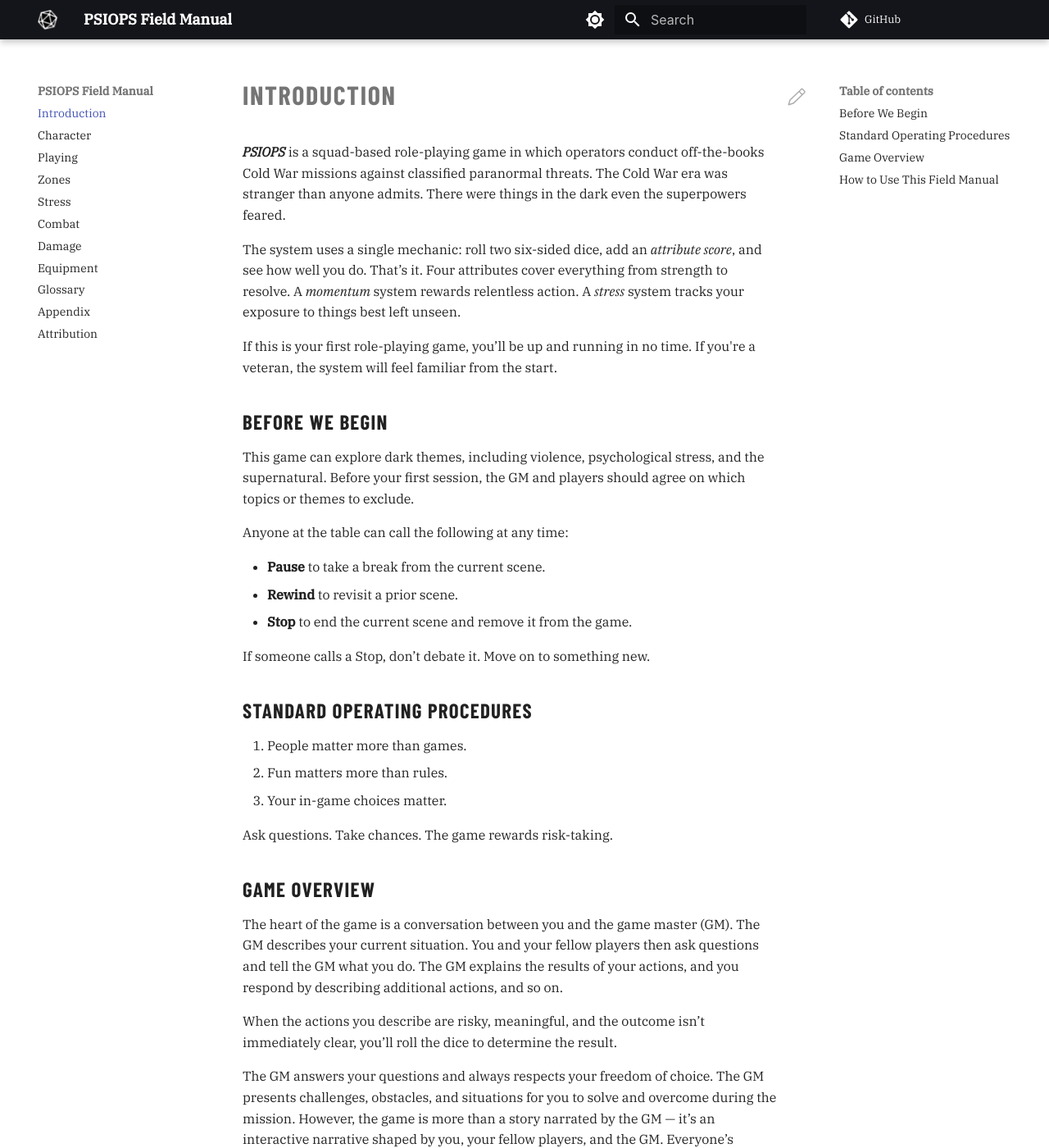
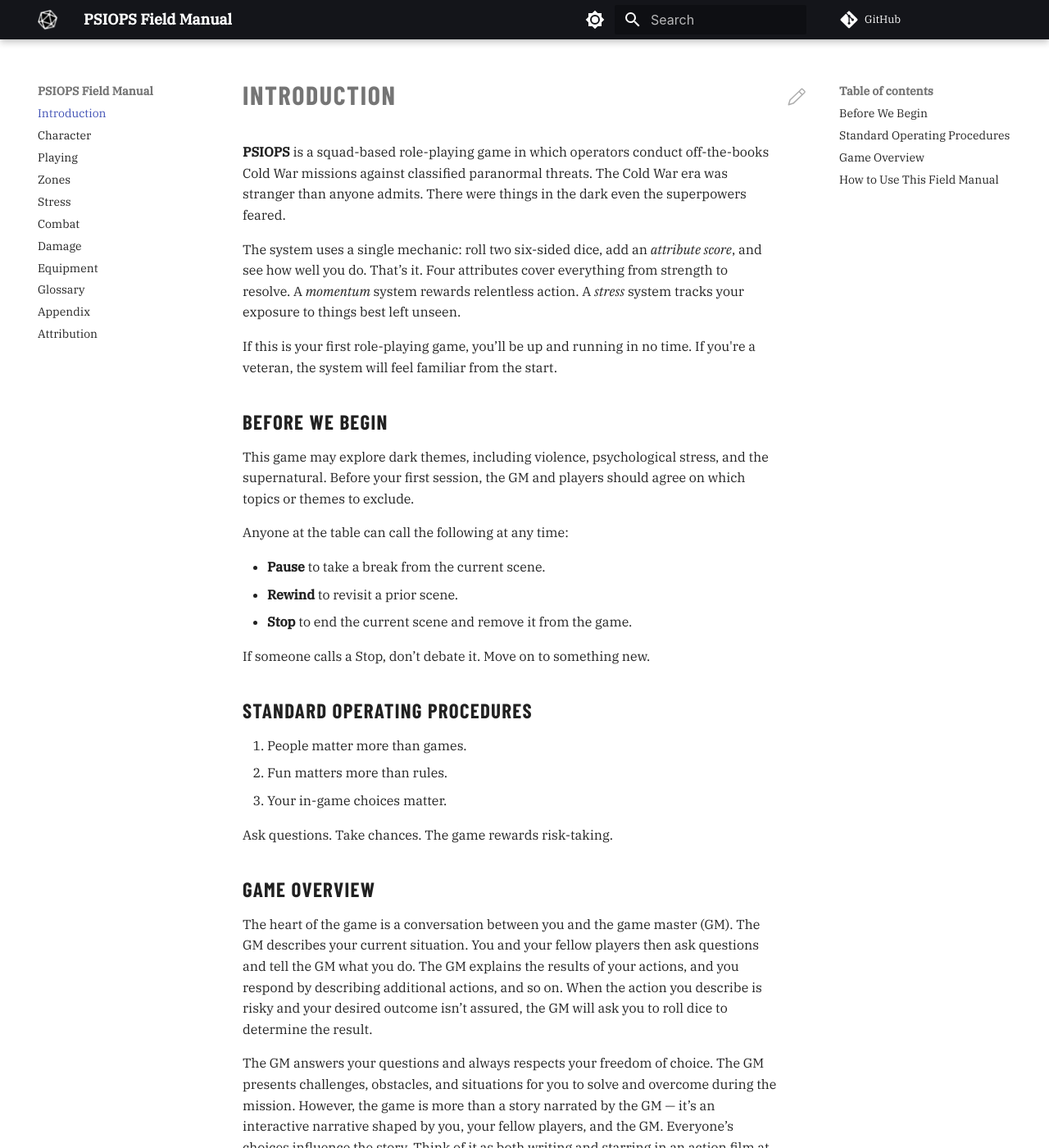
Before and after one commit to joemoose/psiops, an MkDocs documentation site: the page built from docs/index.md, in a window 1280 px wide and 1400 px high. Shown: the whole window at 82% size. Built offline with MkDocs 1.6.1 and Material for MkDocs 9.7.7, drawn with Linux system fonts in a browser that asks for light colours; plug-ins that fetch from the network failed and are left out; comment, search, counter and statistics services are not loaded.

Commit message:
Refine documentation and fix formatting
Remove redundant equipment note from character creation, clarify game mechanics explanation, change PSIOPS formatting from bold-italic to bold, and adjust wording for consistency (e.g., 'can explore' to 'may explore', 'risky, meaningful' to 'risky').

```diff
--- a/docs/index.md
+++ b/docs/index.md
@@ -1,6 +1,6 @@
 # Introduction
 
-***PSIOPS*** is a squad-based role-playing game in which operators conduct off-the-books Cold War missions against classified paranormal threats. The Cold War era was stranger than anyone admits. There were things in the dark even the superpowers feared.
+**PSIOPS** is a squad-based role-playing game in which operators conduct off-the-books Cold War missions against classified paranormal threats. The Cold War era was stranger than anyone admits. There were things in the dark even the superpowers feared.
 
 The system uses a single mechanic: roll two six-sided dice, add an *attribute score*, and see how well you do. That’s it. Four attributes cover everything from strength to resolve. A *momentum* system rewards relentless action. A *stress* system tracks your exposure to things best left unseen.
 
@@ -8,7 +8,7 @@
 
 ## Before We Begin
 
-This game can explore dark themes, including violence, psychological stress, and the supernatural. Before your first session, the GM and players should agree on which topics or themes to exclude.
+This game may explore dark themes, including violence, psychological stress, and the supernatural. Before your first session, the GM and players should agree on which topics or themes to exclude.
 
 Anyone at the table can call the following at any time:
 
@@ -28,9 +28,7 @@
 
 ## Game Overview
 
-The heart of the game is a conversation between you and the game master (GM). The GM describes your current situation. You and your fellow players then ask questions and tell the GM what you do. The GM explains the results of your actions, and you respond by describing additional actions, and so on.
-
-When the actions you describe are risky, meaningful, and the outcome isn’t immediately clear, you’ll roll the dice to determine the result.
+The heart of the game is a conversation between you and the game master (GM). The GM describes your current situation. You and your fellow players then ask questions and tell the GM what you do. The GM explains the results of your actions, and you respond by describing additional actions, and so on. When the action you describe is risky and your desired outcome isn’t assured, the GM will ask you to roll dice to determine the result.
 
 The GM answers your questions and always respects your freedom of choice. The GM presents challenges, obstacles, and situations for you to solve and overcome during the mission. However, the game is more than a story narrated by the GM — it’s an interactive narrative shaped by you, your fellow players, and the GM. Everyone’s choices influence the story. Think of it as both writing and starring in an action film at the same time.
 
```
Also changed, not shown: docs/character.md (+1 -5 lines).
